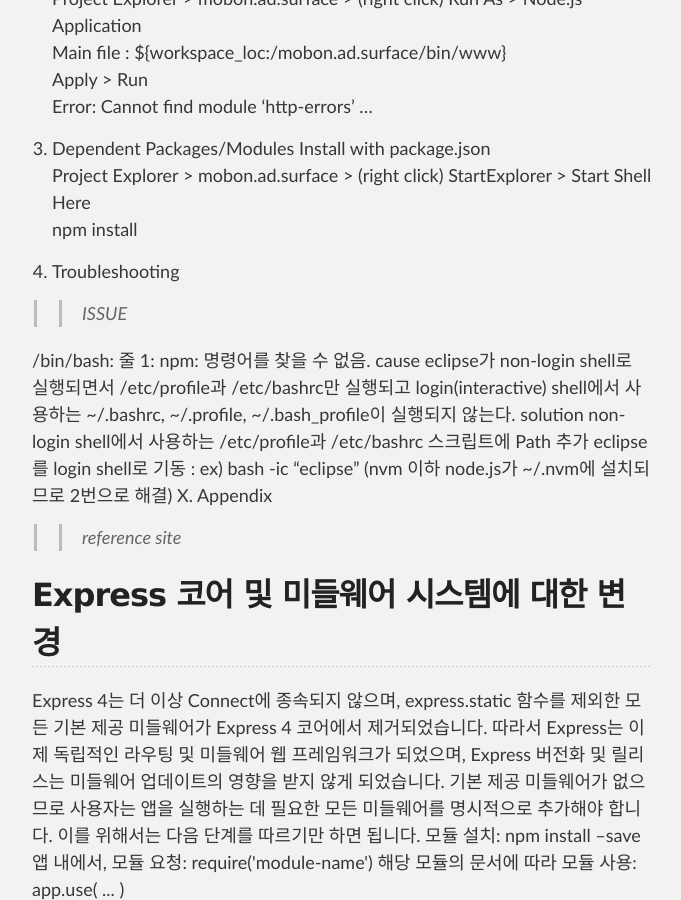
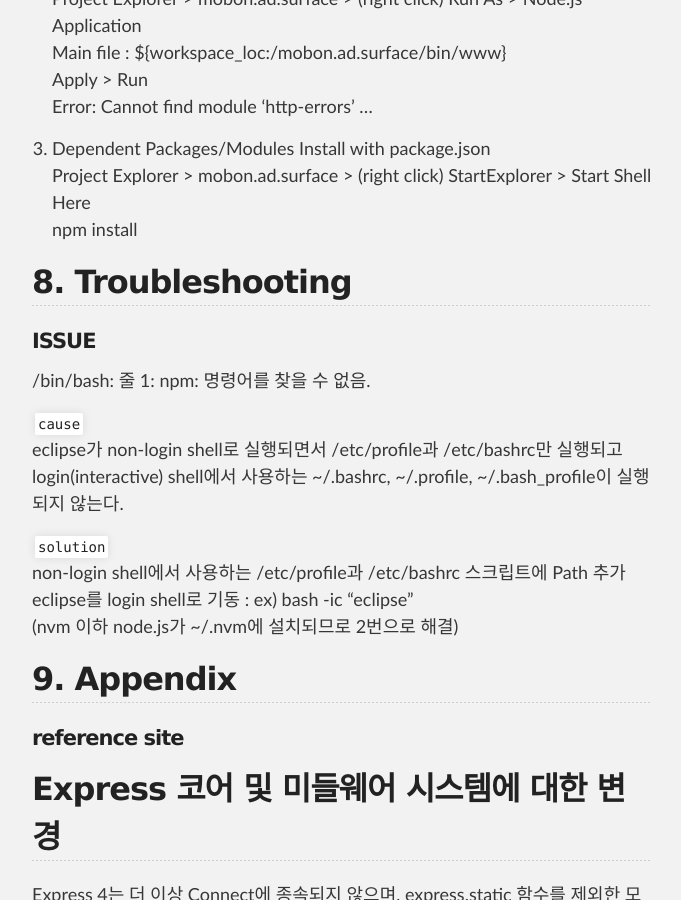
Before and after one commit to unlimited9/unlimited9.github.com, a Jekyll site: the page built from reference.notes/TA/node.js/install.n.setup.md, in a window 1280 px wide and 900 px high, scrolled down 4017 px. Shown: the whole window, without its empty margins (298-979 px from the left). Built offline with Jekyll 4.4.1, drawn with Linux system fonts in a browser that asks for light colours; our own code applies the rules of GitHub Pages for plain Markdown files.

Commit message:
Update install.n.setup.md

```diff
--- a/reference.notes/TA/node.js/install.n.setup.md
+++ b/reference.notes/TA/node.js/install.n.setup.md
@@ -141,20 +141,22 @@ Eclipse IDE for Java EE Developers (recommended)
   Project Explorer > mobon.ad.surface > (right click) StartExplorer > Start Shell Here
   npm install
 
-9. Troubleshooting
+## 8. Troubleshooting
 
->> ISSUE
+#### ISSUE
+/bin/bash: 줄 1: npm: 명령어를 찾을 수 없음.
 
-/bin/bash: 줄 1: npm: 명령어를 찾을 수 없음.
-cause
+`cause`
 eclipse가 non-login shell로 실행되면서 /etc/profile과 /etc/bashrc만 실행되고 login(interactive) shell에서 사용하는 ~/.bashrc, ~/.profile, ~/.bash_profile이 실행되지 않는다.
-solution
+
+`solution`
 non-login shell에서 사용하는 /etc/profile과 /etc/bashrc 스크립트에 Path 추가
 eclipse를 login shell로 기동 : ex) bash -ic "eclipse"
 (nvm 이하 node.js가 ~/.nvm에 설치되므로 2번으로 해결)
-X. Appendix
 
->> reference site
+## 9. Appendix
+
+#### reference site
 
 ## Express 코어 및 미들웨어 시스템에 대한 변경
 Express 4는 더 이상 Connect에 종속되지 않으며, express.static 함수를 제외한 모든 기본 제공 미들웨어가 Express 4 코어에서 제거되었습니다. 따라서 Express는 이제 독립적인 라우팅 및 미들웨어 웹 프레임워크가 되었으며, Express 버전화 및 릴리스는 미들웨어 업데이트의 영향을 받지 않게 되었습니다.
```
